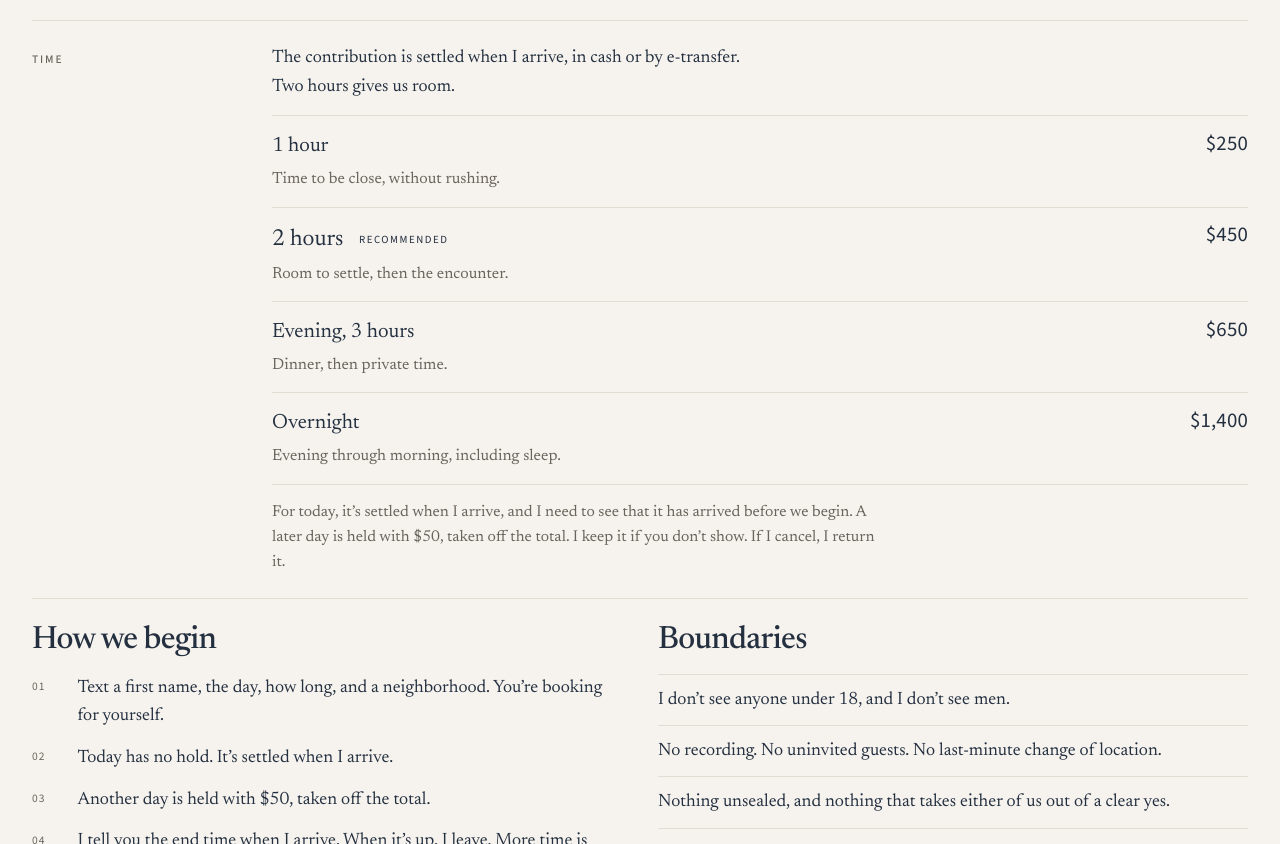
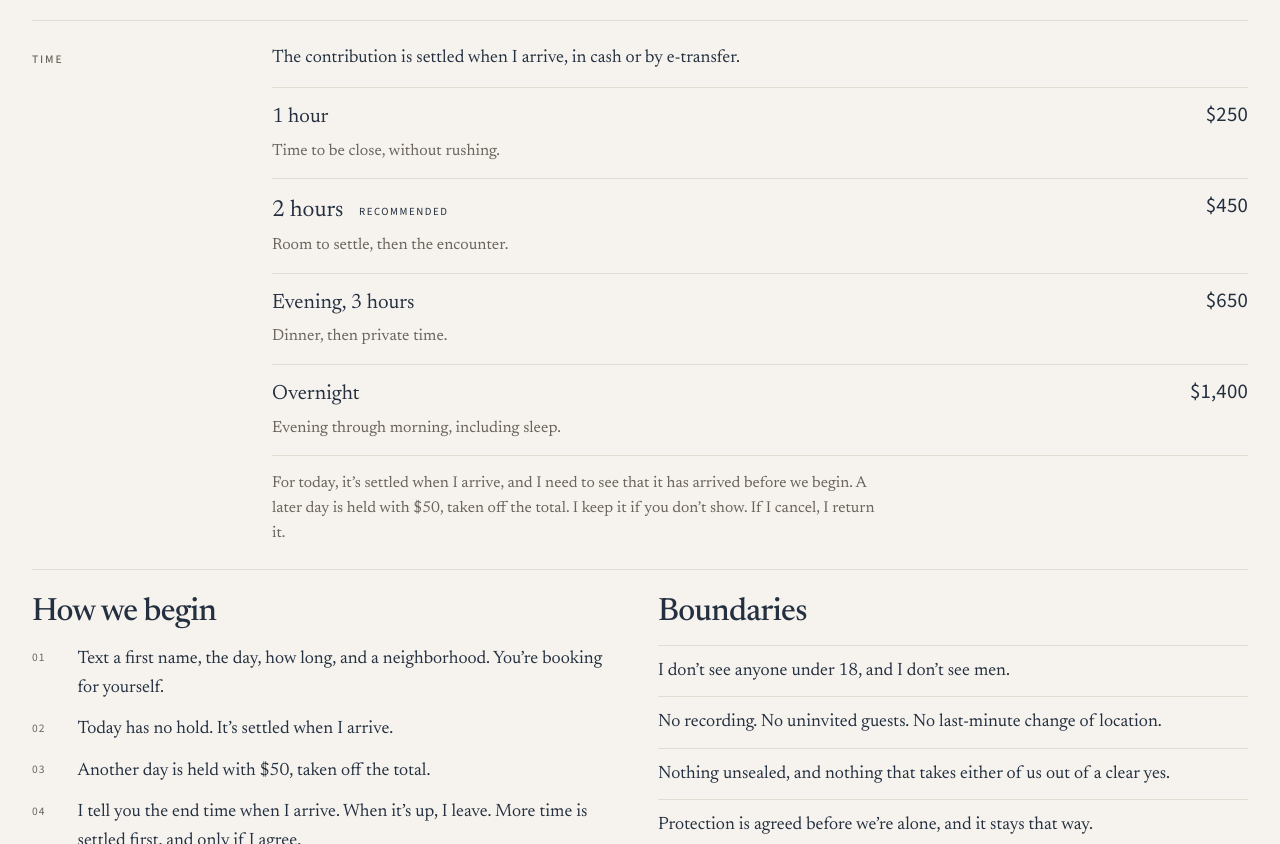
Before and after one commit to lucawpg/lion, a plain HTML site: page index.html in a window 1280 px wide. Shown: the part 2816-3660 px from the top of the page. Drawn offline with Linux system fonts and the light colour scheme.

Commit message:
Drop the extra two-hour line from the time note.

```diff
--- a/index.html
+++ b/index.html
@@ -83,7 +83,7 @@
     <section class="band rates" aria-labelledby="rates-title">
       <h2 id="rates-title">Time</h2>
       <div>
-        <p class="intro">The contribution is settled when I arrive, in cash or by e-transfer.<br>Two hours gives us room.</p>
+        <p class="intro">The contribution is settled when I arrive, in cash or by e-transfer.</p>
         <ol class="menu">
           <li>
             <span class="length">1 hour</span>
```
